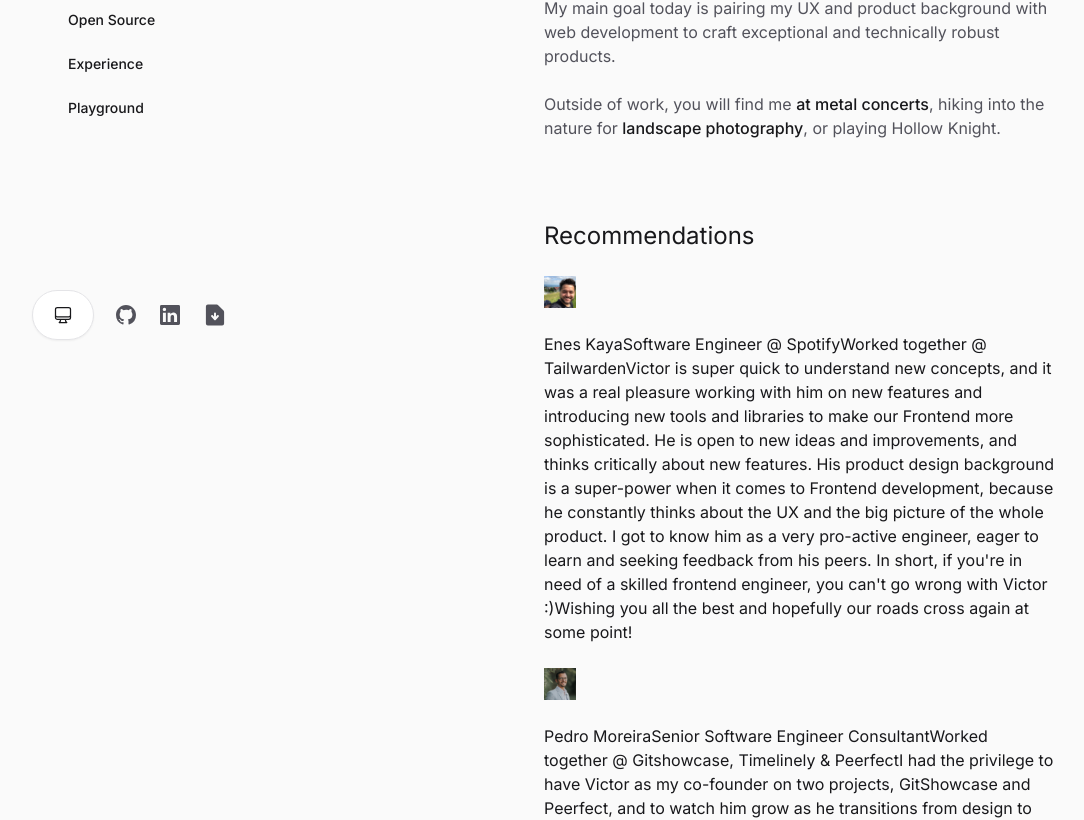
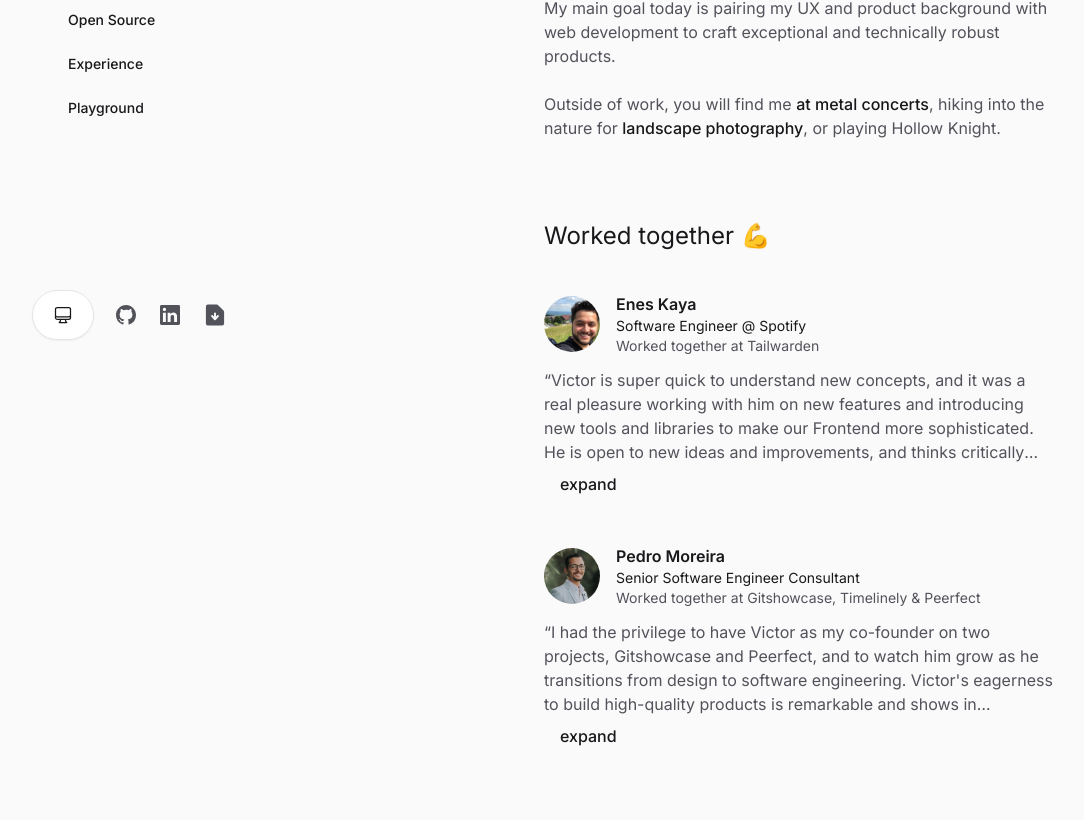
Before and after one commit to victorgaard/portfolio-v2, a Next.js app: page / in a window 1280 px wide. Shown: the part 380-1200 px from the top of the page, without its empty margins (96-1180 px from the left). Built offline with nearby package versions, Linux system fonts and the light colour scheme.

Commit message:
style: components revamp

```diff
--- a/app/page.tsx
+++ b/app/page.tsx
@@ -3,99 +3,23 @@ import Navbar from "@components/Navbar";
 import Footer from "@components/Footer";
 import Section from "@components/Section";
 import { Typography } from "@components/Typography";
-import TextLink from "@components/TextLink";
-import { Recommendation } from "@components/Recommendation";
-import { recommendations } from "@static/global";
+import Recommendations from "@components/Recommendations";
+import About from "@components/About";
 
 export default function Home() {
-  const sectionIds = [
-    "about",
-    "recommendations",
-    "projects",
-    "open source",
-    "experience",
-    "playground",
-  ];
   return (
     <main className="relative min-h-screen px-8 md:px-24">
       <div className="relative mx-auto grid w-full max-w-5xl md:grid-cols-2">
         <aside className="left-0 top-0 flex flex-col-reverse justify-between gap-8 py-8 md:sticky md:h-screen md:flex-col md:gap-0 md:py-20">
           <div className="flex flex-col gap-16">
             <Summary />
-            <Navbar sectionIds={sectionIds} />
+            <Navbar />
           </div>
           <Footer />
         </aside>
         <div>
-          <Section id="about" title="Hey, I'm Victor 👋">
-            <Typography.Paragraph>
-              I&apos;m a frontend engineer, optimistic nihilist and lifelong
-              learner.
-            </Typography.Paragraph>
-            <Typography.Paragraph>
-              I currently work at{" "}
-              <TextLink
-                href="https://tailwarden.com"
-                target="_blank"
-                rel="noreferrer"
-              >
-                Tailwarden
-              </TextLink>
-              , where I ship core features with my team using Next.js, React,
-              and Typescript to help companies have more visibility into costs
-              and usage from their cloud infrastructure.
-            </Typography.Paragraph>
-            <Typography.Paragraph>
-              Before that, I was an experienced product designer working closely
-              with end users and product teams in all kinds of setups: startups,
-              scaleups, enterprises, consulting.
-            </Typography.Paragraph>
-            <Typography.Paragraph>
-              My main goal today is pairing my UX and product background with
-              web development to craft exceptional and technically robust
-              products.
-            </Typography.Paragraph>
-            <Typography.Paragraph>
-              Outside of work, you will find me{" "}
-              <TextLink
-                href="https://victor.sawthat.band/?utm_source=victorsantoswork"
-                className="decoration-sky-500"
-                target="_blank"
-                rel="noreferrer"
-              >
-                at metal concerts
-              </TextLink>
-              , hiking into the nature for{" "}
-              <TextLink
-                href="https://www.instagram.com/hunter.graphy"
-                className="decoration-emerald-500"
-                target="_blank"
-                rel="noreferrer"
-              >
-                landscape photography
-              </TextLink>
-              , or playing Hollow Knight.
-            </Typography.Paragraph>
-          </Section>
-          <Section id="recommendations">
-            {recommendations.map((recommendation) => (
-              <Recommendation key={recommendation.name}>
-                <Recommendation.Picture src={recommendation.picture} />
-                <Recommendation.Name>{recommendation.name}</Recommendation.Name>
-                <Recommendation.Title>
-                  {recommendation.title}
-                </Recommendation.Title>
-                <Recommendation.Relationship>
-                  {recommendation.relationship}
-                </Recommendation.Relationship>
-                {recommendation.message.map((m) => (
-                  <Recommendation.Message key={m.paragraph}>
-                    {m.paragraph}
-                  </Recommendation.Message>
-                ))}
-              </Recommendation>
-            ))}
-          </Section>
+          <About />
+          <Recommendations />
           <Section id="projects">
             <Typography.Paragraph>
               Lorem ipsum dolor sit amet consectetur adipisicing elit. Quae
--- /dev/null
+++ b/components/About.tsx
@@ -0,0 +1,58 @@
+import Section from "./Section";
+import TextLink from "./TextLink";
+import { Typography } from "./Typography";
+
+function About() {
+  return (
+    <Section id="about" title="Hey, I'm Victor 👋">
+      <Typography.Paragraph>
+        I&apos;m a frontend engineer, optimistic nihilist and lifelong learner.
+      </Typography.Paragraph>
+      <Typography.Paragraph>
+        I currently work at{" "}
+        <TextLink
+          href="https://tailwarden.com"
+          target="_blank"
+          rel="noreferrer"
+        >
+          Tailwarden
+        </TextLink>
+        , where I ship core features with my team using Next.js, React, and
+        Typescript to help companies have more visibility into costs and usage
+        from their cloud infrastructure.
+      </Typography.Paragraph>
+      <Typography.Paragraph>
+        Before that, I was an experienced product designer working closely with
+        end users and product teams in all kinds of setups: startups, scaleups,
+        enterprises, consulting.
+      </Typography.Paragraph>
+      <Typography.Paragraph>
+        My main goal today is pairing my UX and product background with web
+        development to craft exceptional and technically robust products.
+      </Typography.Paragraph>
+      <Typography.Paragraph>
+        Outside of work, you will find me{" "}
+        <TextLink
+          href="https://victor.sawthat.band/?utm_source=victorsantoswork"
+          className="decoration-sky-500"
+          target="_blank"
+          rel="noreferrer"
+        >
+          at metal concerts
+        </TextLink>
+        , hiking into the nature for{" "}
+        <TextLink
+          href="https://www.instagram.com/hunter.graphy"
+          className="decoration-emerald-500"
+          target="_blank"
+          rel="noreferrer"
+        >
+          landscape photography
+        </TextLink>
+        , or playing Hollow Knight.
+      </Typography.Paragraph>
+    </Section>
+  );
+}
+
+export default About;
--- a/components/Recommendation.tsx
+++ b/components/Recommendation.tsx
@@ -1,45 +1,62 @@
 import { cn } from "@utils/cn";
 import Image from "next/image";
-import { ImgHTMLAttributes, PropsWithChildren } from "react";
+import { PropsWithChildren, useState } from "react";
+import { Typography } from "@components/Typography";
+import Button from "./Button";
 
 export function Recommendation({ children }: PropsWithChildren) {
-  return <>{children}</>;
+  return <div className="flex flex-col gap-3">{children}</div>;
 }
 
-type PictureProps = ImgHTMLAttributes<HTMLImageElement> & {
-  src: string;
+type HeaderProps = {
+  name: string;
+  title: string;
+  picture: string;
+  relationship: string;
 };
 
-function Picture({ src, className }: PictureProps) {
+function Header({ name, title, picture, relationship }: HeaderProps) {
   return (
-    <Image
-      src={src}
-      alt="avatar"
-      width={32}
-      height={32}
-      className={cn("h-8 w-8", className)}
-    />
+    <div className="flex items-center gap-4">
+      <Image
+        src={picture}
+        alt="avatar"
+        width={56}
+        height={56}
+        className="h-14 w-14 rounded-full"
+      />
+      <div>
+        <Typography.Paragraph className="font-semibold" extraContrast>
+          {name}
+        </Typography.Paragraph>
+        <Typography.Paragraph className="text-sm" extraContrast>
+          {title}
+        </Typography.Paragraph>
+        <Typography.Paragraph className="text-sm">
+          {relationship}
+        </Typography.Paragraph>
+      </div>
+    </div>
   );
 }
 
-function Name({ children }: PropsWithChildren) {
-  return <>{children}</>;
+function Message({ children }: PropsWithChildren) {
+  const [isExpanded, setIsExpanded] = useState(false);
+  return (
+    <div>
+      <Typography.Paragraph
+        className={cn("line-clamp-4", {
+          "line-clamp-none": isExpanded,
+        })}
+      >
+        &ldquo;{children}&rdquo;
+      </Typography.Paragraph>
+      <Button onClick={() => setIsExpanded(!isExpanded)}>
+        {isExpanded ? "close" : "expand"}
+      </Button>
+    </div>
+  );
 }
 
-function Title({ children }: PropsWithChildren) {
-  return <>{children}</>;
-}
-
-function Relationship({ children }: PropsWithChildren) {
-  return <>{children}</>;
-}
-
-function Message({ children }: PropsWithChildren) {
-  return <>{children}</>;
-}
-
-Recommendation.Name = Name;
-Recommendation.Title = Title;
-Recommendation.Relationship = Relationship;
+Recommendation.Header = Header;
 Recommendation.Message = Message;
-Recommendation.Picture = Picture;
--- /dev/null
+++ b/components/Recommendations.tsx
@@ -0,0 +1,27 @@
+"use client";
+
+import Section from "@components/Section";
+import { recommendations } from "@static/global";
+import { Recommendation } from "@components/Recommendation";
+
+function Recommendations() {
+  return (
+    <Section id="recommendations" title="Worked together 💪" className="gap-10">
+      {recommendations.map((recommendation) => (
+        <Recommendation key={recommendation.name}>
+          <Recommendation.Header
+            name={recommendation.name}
+            title={recommendation.title}
+            relationship={recommendation.relationship}
+            picture={recommendation.picture}
+          />
+          <Recommendation.Message>
+            {recommendation.message}
+          </Recommendation.Message>
+        </Recommendation>
+      ))}
+    </Section>
+  );
+}
+
+export default Recommendations;
--- a/components/Section.tsx
+++ b/components/Section.tsx
@@ -1,18 +1,23 @@
-import { PropsWithChildren } from "react";
+import { HTMLAttributes, PropsWithChildren } from "react";
 import { Typography } from "@components/Typography";
+import { cn } from "@utils/cn";
 
-type SectionProps = PropsWithChildren & {
-  id: string;
-  title?: string;
-};
+type SectionProps = PropsWithChildren &
+  HTMLAttributes<HTMLElement> & {
+    id: string;
+    title?: string;
+  };
 
-function Section({ children, id, title }: SectionProps) {
+function Section({ children, id, title, className }: SectionProps) {
   return (
     <section
       id={id}
-      className="flex min-h-[500px] w-full flex-col gap-6 pt-8 md:pt-20"
+      className={cn(
+        "flex min-h-[500px] w-full flex-col gap-6 pt-8 md:pt-20",
+        className,
+      )}
     >
-      <Typography.H4 className="sticky top-0 bg-zinc-50 py-2 capitalize dark:bg-zinc-950 md:relative md:py-0">
+      <Typography.H4 className="sticky top-0 bg-zinc-50 py-2 dark:bg-zinc-950 md:relative md:py-0">
         {title || id}
       </Typography.H4>
       {children}
--- a/components/Typography.tsx
+++ b/components/Typography.tsx
@@ -79,14 +79,24 @@ function H6({
   );
 }
 
+type ParagraphProps = PropsWithChildren &
+  HTMLAttributes<HTMLParagraphElement> & {
+    extraContrast?: boolean;
+  };
+
 function Paragraph({
   children,
   className,
+  extraContrast = false,
   ...rest
-}: PropsWithChildren & HTMLAttributes<HTMLParagraphElement>) {
+}: ParagraphProps) {
   return (
     <p
-      className={cn("text-base text-zinc-600 dark:text-zinc-400", className)}
+      className={cn(
+        "text-base text-zinc-600 dark:text-zinc-400",
+        { "text-zinc-900 dark:text-white": extraContrast },
+        className,
+      )}
       {...rest}
     >
       {children}
--- a/static/global.ts
+++ b/static/global.ts
@@ -1,11 +1,18 @@
-export type Recommendation = {
+export const sections = [
+  "about",
+  "recommendations",
+  "projects",
+  "open source",
+  "experience",
+  "playground",
+];
+
+type Recommendation = {
   name: string;
   picture: string;
   title: string;
   relationship: string;
-  message: {
-    paragraph: string;
-  }[];
+  message: string;
 };
 
 export const recommendations: Recommendation[] = [
@@ -13,34 +20,22 @@ export const recommendations: Recommendation[] = [
     name: "Enes Kaya",
     picture: "/picture/enes.jpeg",
     title: "Software Engineer @ Spotify",
-    relationship: "Worked together @ Tailwarden",
-    message: [
-      {
-        paragraph: `Victor is super quick to understand new concepts, and it was a real pleasure working with him on new features and introducing new tools and libraries to make our Frontend more sophisticated. He is open to new ideas and improvements, and thinks critically about new features. His product design background is a super-power when it comes to Frontend development, because he constantly thinks about the UX and the big picture of the whole product. I got to know him as a very pro-active engineer, eager to learn and seeking feedback from his peers. In short, if you're in need of a skilled frontend engineer, you can't go wrong with Victor :)`,
-      },
-      {
-        paragraph: `Wishing you all the best and hopefully our roads cross again at some point!`,
-      },
-    ],
+    relationship: "Worked together at Tailwarden",
+    message: `Victor is super quick to understand new concepts, and it was a real pleasure working with him on new features and introducing new tools and libraries to make our Frontend more sophisticated. He is open to new ideas and improvements, and thinks critically about new features. His product design background is a super-power when it comes to Frontend development, because he constantly thinks about the UX and the big picture of the whole product. I got to know him as a very pro-active engineer, eager to learn and seeking feedback from his peers. In short, if you're in need of a skilled frontend engineer, you can't go wrong with Victor :)
+
+    Wishing you all the best and hopefully our roads cross again at some point!`,
   },
   {
     name: "Pedro Moreira",
     picture: "/picture/pedro.jpeg",
     title: "Senior Software Engineer Consultant",
-    relationship: "Worked together @ Gitshowcase, Timelinely & Peerfect",
-    message: [
-      {
-        paragraph: `I had the privilege to have Victor as my co-founder on two projects, GitShowcase and Peerfect, and to watch him grow as he transitions from design to software engineering.`,
-      },
-      {
-        paragraph: `Victor's eagerness to build high-quality products is remarkable and shows in everything he creates. His experience as a designer has given him a critical skill that few people have - the knowledge of how web products get implemented and their limitations combined with the vision to know what the designer and the product team aim to achieve. That is an indispensable layer of intelligence that improves any team's chance of success.`,
-      },
-      {
-        paragraph: `As a professional, Victor is very forthcoming - he's kind but will let you know if something is not working out as expected. The courage to tell the truth, even if it's not a popular opinion while being compassionate about the situation tremendously contributes to the conversation and helps drive the product forward meaningfully to customers and his team.`,
-      },
-      {
-        paragraph: `I highly recommend Victor to anyone looking for a talented product engineer with a keen eye for top-notch products.`,
-      },
-    ],
+    relationship: "Worked together at Gitshowcase, Timelinely & Peerfect",
+    message: `I had the privilege to have Victor as my co-founder on two projects, Gitshowcase and Peerfect, and to watch him grow as he transitions from design to software engineering.
+
+    Victor's eagerness to build high-quality products is remarkable and shows in everything he creates. His experience as a designer has given him a critical skill that few people have - the knowledge of how web products get implemented and their limitations combined with the vision to know what the designer and the product team aim to achieve. That is an indispensable layer of intelligence that improves any team's chance of success.
+
+    As a professional, Victor is very forthcoming - he's kind but will let you know if something is not working out as expected. The courage to tell the truth, even if it's not a popular opinion while being compassionate about the situation tremendously contributes to the conversation and helps drive the product forward meaningfully to customers and his team.
+
+    I highly recommend Victor to anyone looking for a talented product engineer with a keen eye for top-notch products.`,
   },
 ];
```
Also changed, not shown: components/Navbar.tsx (+4 -7 lines).
